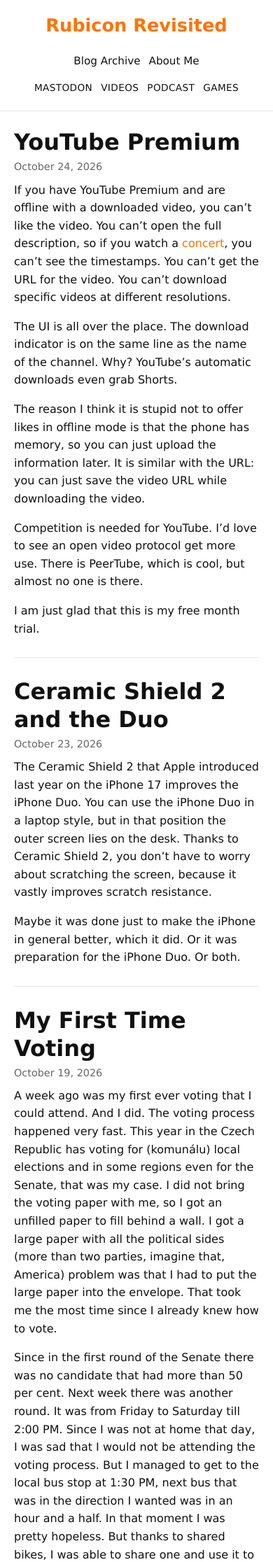
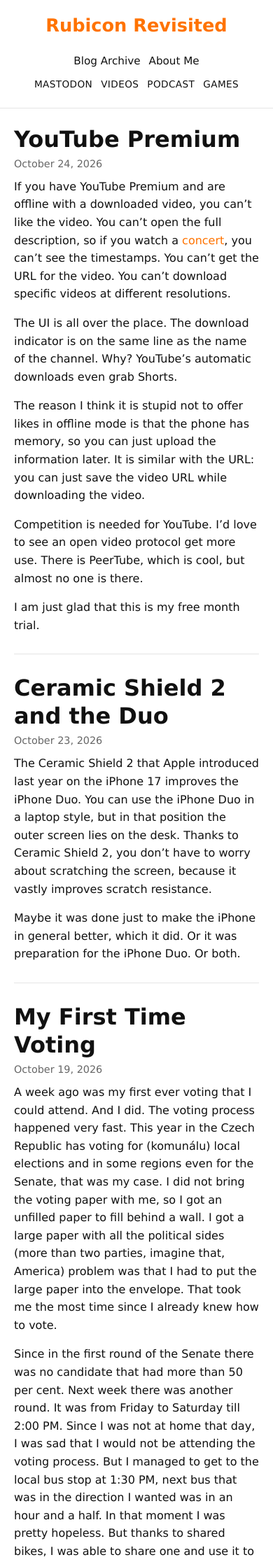
Before and after one commit to StepanJiri/stepankarasek.github.io, a Jekyll site: the page built from index.md, in a window 390 px wide. Shown: the top 2232 px of the page at 70% size. Built offline with Jekyll 4.4.1, drawn with Linux system fonts in a browser that asks for light colours.

Commit message:
Update style.css

```diff
--- a/assets/css/style.css
+++ b/assets/css/style.css
@@ -520,8 +520,8 @@ margin-bottom: 1rem;
 flex-direction: row;
 flex-wrap: wrap;
 justify-content: center;
-gap: 0.75rem;
-row-gap: 0.15rem;
+column-gap: 0.75rem;
+row-gap: 0;
 }
 
 .sidebar-divider {
@@ -531,6 +531,10 @@ border: none;
 margin: 0;
 }
 
+.nav-caps:first-of-type {
+margin-top: 0.15rem;
+}
+
 main {
 padding: 1.5rem 1.25rem;
 max-width: 100%;
```
